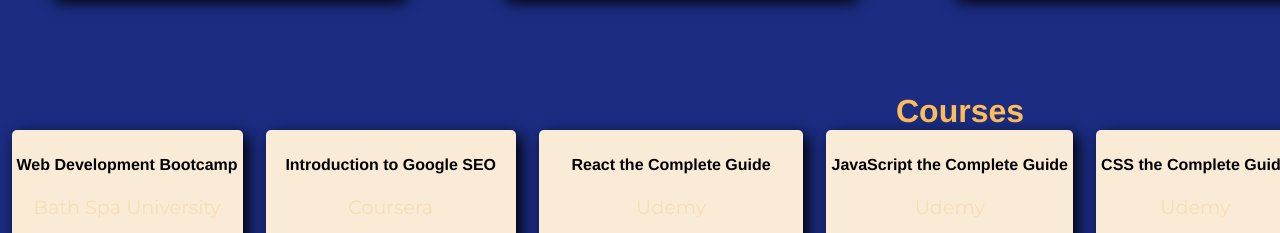
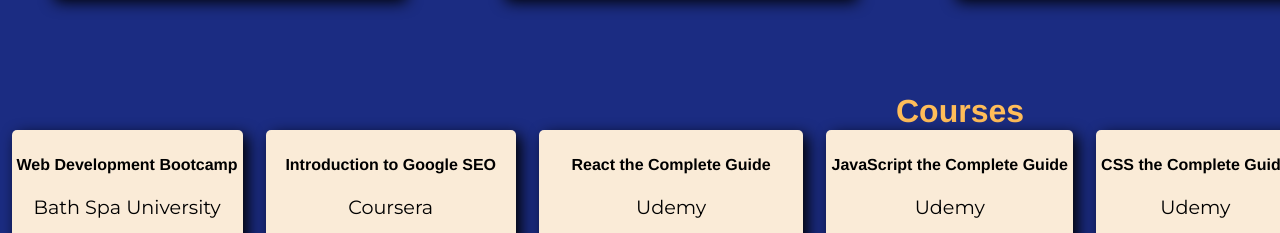
Before and after one commit to JohnPalmgren/portfolio-site, a Gatsby site: page / in a window 1280 px wide. Shown: the part 2996-3229 px from the top of the page. Built offline with nearby package versions, Linux system fonts and the light colour scheme; Gatsby itself is replaced by a stand-in of ours; grey boxes are pictures that could not be loaded.

Commit message:
card changes

```diff
--- a/src/components/homepage/Nav.js
+++ b/src/components/homepage/Nav.js
@@ -19,6 +19,7 @@
   return (
     <nav className={navBar}>
       <div className={colorChange ? headerScroll : header}>
+        <ul></ul>
         <button onClick={props.aboutScroll}>About</button>
         <button onClick={props.projectScroll}>Projects</button>
         <button onClick={props.writingScroll}>Writing</button>
--- a/src/components/homepage/Nav.module.css
+++ b/src/components/homepage/Nav.module.css
@@ -83,3 +83,8 @@
   font-size: 1.3rem;
   margin-right: 0.5rem;
 }
+
+/* Smartphones (landscape) */
+@media only screen and (min-width : 321px) {
+/* Styles */
+}
--- /dev/null
+++ b/src/components/homepage/cards/CourseItemCard.module.css
@@ -0,0 +1,3 @@
+.para {
+    color: #000;
+}
--- a/src/components/homepage/cards/CoursesItemCard.js
+++ b/src/components/homepage/cards/CoursesItemCard.js
@@ -1,7 +1,7 @@
 import React from "react";
 import Card from "../../../components/UI/Card";
 import { wrappingDiv, image } from "./sharedCardItemStyles.module.css"
-// import { image } from "./CourseItemCard.module.css"
+import { para } from "./CourseItemCard.module.css"
 
 const CoursesItemCard = (props) => {
     console.log("runs")
@@ -9,12 +9,11 @@
       <Card>
         <div className={wrappingDiv}>
           <h4>{props.name}</h4>
-          <p>{props.institution}</p>
+          <p className={para}>{props.institution}</p>
           <img alt="course image" src={props.image} className={image} />
         </div>
       </Card>
     );
-
 }
 
 export default CoursesItemCard
--- a/src/components/homepage/cards/ProjectItemCard.module.css
+++ b/src/components/homepage/cards/ProjectItemCard.module.css
@@ -4,7 +4,6 @@
     height: 2.9rem;
   }
 }
-
 
 .fa {
   color: #1b2c82;
```
